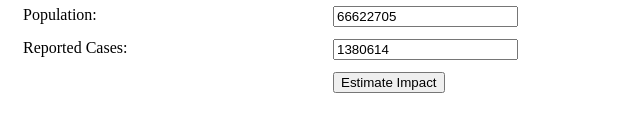
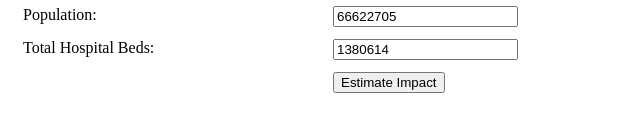
Before and after one commit to prominded/covid-19-analytics, a website with bundled scripts: page src/index.html in a window 1280 px wide. Shown: the part 228-360 px from the top of the page, 0-640 px from the left. Built offline with nearby package versions, Linux system fonts and the light colour scheme.

Commit message:
Fix the THB label in form

```diff
--- a/src/index.html
+++ b/src/index.html
@@ -74,7 +74,7 @@
 
                     <div class="row">
                         <div class="col"><label for="Total Hospital Beds">
-                                Reported Cases:</label>
+                                Total Hospital Beds:</label>
                         </div>
                         <div class="col">
                             <input type="text" name="totalHospitalBeds" id="totalHospitalBeds" data-total-hospital-beds>
```
